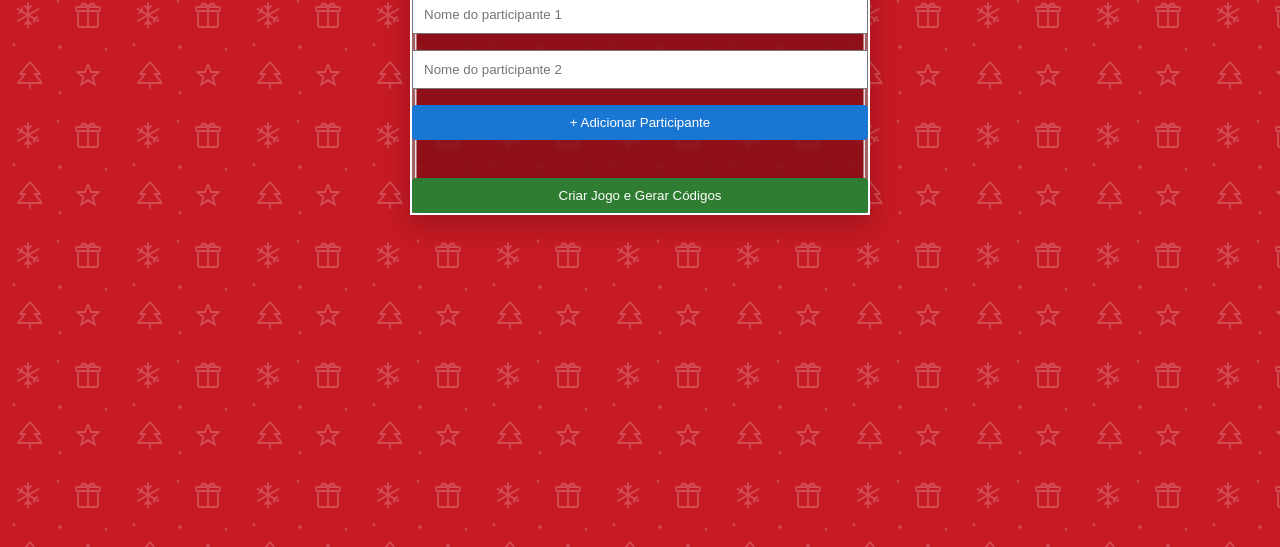
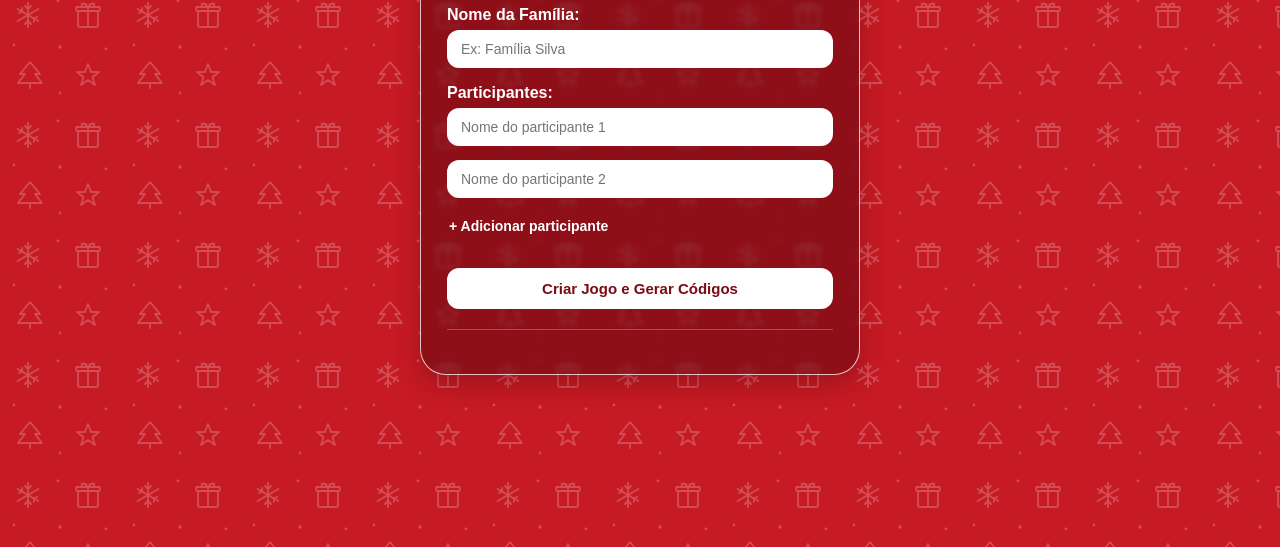
Before and after one commit to vasconcelosousa2508-collab/Anjo-Game, a website: page public/index.html in a window 1280 px wide. Shown: the part 253-800 px from the top of the page. Drawn offline with nearby package versions, Linux system fonts and the light colour scheme.

Commit message:
refinar estilização de telas de inicio

```diff
--- a/public/index.html
+++ b/public/index.html
@@ -28,10 +28,10 @@
         </div>
       </div>
 
-      <button type="button" class="btn-add" onclick="adicionarCampoParticipante()">+ Adicionar Participante</button>
+      <button type="button" class="btn-minimalista" onclick="adicionarCampoParticipante()">+ Adicionar participante</button>
     </div>
 
-    <button type="button" class="btn-submit btn-principal-presente" onclick="criarAmbiente()">Criar Jogo e Gerar Códigos</button>
+    <button type="button" class="btn-principal-presente" onclick="criarAmbiente()">Criar Jogo e Gerar Códigos</button>
 
     <div id="resultado" class="resultado-criacao"></div>
   </div>
@@ -47,7 +47,7 @@
       div.className = 'item-participante';
       div.innerHTML =
         '<input type="text" class="input-participante" placeholder="Nome do participante ' + totalCampos + '">' +
-        '<button type="button" class="btn-remover" onclick="removerCampoParticipante(this)">X</button>';
+        '<button type="button" class="btn-remover" onclick="removerCampoParticipante(this)" aria-label="Remover">✕</button>';
 
       container.appendChild(div);
     }
@@ -105,7 +105,10 @@
             '<p><strong>Link da Família:</strong> <a href="' + linkFamilia + '" target="_blank">' + linkFamilia + '</a></p>' +
             '<h4>Códigos de Acesso Individuais:</h4>' +
             tabelaCodigos +
-            '<button type="button" class="btn-pdf btn-principal-presente" onclick="baixarPDFCodigos()">Baixar PDF com Códigos e Link</button>' +
+            '<button type="button" class="btn-minimalista btn-download-tabela" onclick="baixarPDFCodigos()">' +
+              '<svg width="16" height="16" viewBox="0 0 24 24" fill="none" stroke="currentColor" stroke-width="2.2" stroke-linecap="round" stroke-linejoin="round"><path d="M21 15v4a2 2 0 0 1-2 2H5a2 2 0 0 1-2-2v-4"/><polyline points="7 10 12 15 17 10"/><line x1="12" y1="15" x2="12" y2="3"/></svg>' +
+              '<span>Baixar Tabela</span>' +
+            '</button>' +
             '<p><small>(Guarde esse PDF ou envie os códigos individualmente para cada parente!)</small></p>';
         } else {
           alert(dados.erro || 'Erro ao criar o jogo.');
--- a/public/style.css
+++ b/public/style.css
@@ -42,50 +42,122 @@ button:hover {
 /* TELAS INICIAIS (index.html e jogo.html) */
 .page-criar,
 .page-jogo {
-  max-width: 460px;
-  margin: 40px auto;
-  padding: 20px;
+  min-height: 100vh;
+  display: flex;
+  align-items: center;
+  justify-content: center;
+  padding: 24px 16px;
+  box-sizing: border-box;
 }
 
-.page-jogo {
+.cartao-entrada {
+  width: 100%;
+  max-width: 440px;
+  padding: 28px 26px;
+  border-radius: 26px;
+  box-sizing: border-box;
+}
+
+.page-jogo .cartao-entrada {
   text-align: center;
 }
 
-.page-criar .campo,
-.page-criar .btn-add {
-  margin-bottom: 15px;
+.cartao-entrada h1,
+.cartao-entrada h2 {
+  margin-top: 0;
+}
+
+.page-criar .campo {
+  margin-bottom: 16px;
 }
 
 .page-criar .item-participante {
   display: flex;
+  align-items: center;
   gap: 8px;
   margin-bottom: 8px;
 }
 
 .page-criar input,
-.page-jogo input,
-.page-criar button,
-.page-jogo button {
+.page-jogo input {
   width: 100%;
-  padding: 10px;
-  margin-top: 8px;
+  padding: 11px 14px;
+  margin-top: 6px;
+  border-radius: 12px;
+  background: #ffffff;
+  color: #222;
+  border: none;
+  font-size: 14px;
   box-sizing: border-box;
 }
 
-.page-criar .btn-add,
-.page-criar .btn-pdf {
-  background: #1976d2;
+.page-criar .btn-principal-presente,
+.page-jogo .btn-principal-presente {
+  width: 100%;
+  padding: 12px 16px;
+  margin-top: 12px;
+  border-radius: 12px;
+  background: #ffffff;
+  color: #7a0c15;
+  font-weight: bold;
+  font-size: 15px;
+  box-sizing: border-box;
+}
+
+/* Botões minimalistas (texto + ícone sem caixa colorida) */
+.page-criar .btn-minimalista {
+  display: inline-flex;
+  align-items: center;
+  gap: 6px;
+  padding: 6px 2px;
+  margin-top: 6px;
+  background: transparent;
+  color: #ffffff;
+  font-size: 14px;
+  font-weight: 600;
+  border: none;
+  border-radius: 0;
+}
+
+.page-criar .btn-minimalista:hover {
+  opacity: 0.8;
+  text-decoration: underline;
+}
+
+.page-criar .btn-download-tabela {
+  margin-top: 14px;
+  font-size: 15px;
 }
 
 .page-criar .btn-remover {
   width: auto;
-  background: #d32f2f;
+  padding: 6px 8px;
+  margin-top: 6px;
+  background: transparent;
+  color: rgba(255, 255, 255, 0.85);
+  font-size: 15px;
+}
+
+.page-criar .btn-remover:hover {
+  color: #ffffff;
+}
+
+.resultado-criacao {
+  margin-top: 20px;
+  padding-top: 16px;
+  border-top: 1px solid rgba(255, 255, 255, 0.25);
+}
+
+.resultado-criacao a {
+  color: #ffffff;
+  word-break: break-all;
 }
 
 .page-criar ul {
-  background: #f4f4f4;
-  padding: 15px 30px;
-  border-radius: 5px;
+  background: rgba(55, 0, 5, 0.38);
+  border: 1px solid rgba(255, 255, 255, 0.35);
+  padding: 12px 26px;
+  border-radius: 12px;
 }
 
 /* CLASSES UNIVERSAIS REUTILIZÁVEIS (PAPEL DE PRESENTE + CAIXA VIDRO VINHO) */
@@ -102,11 +174,8 @@ button:hover {
   backdrop-filter: blur(var(--vidro-blur));
   -webkit-backdrop-filter: blur(var(--vidro-blur));
   color: var(--vidro-texto-cor);
-  border: 2px solid var(--vidro-borda-cor);
-  box-shadow:
-    inset 0 0 0 3px var(--vidro-vinho-bg),
-    inset 0 0 0 4.5px rgba(255, 255, 255, 0.85),
-    0 10px 24px rgba(55, 0, 5, 0.28);
+  border: 1.5px solid rgba(255, 255, 255, 0.75);
+  box-shadow: 0 10px 24px rgba(55, 0, 5, 0.25);
 }
 
 .caixa-vidro-vinho:hover {
```
